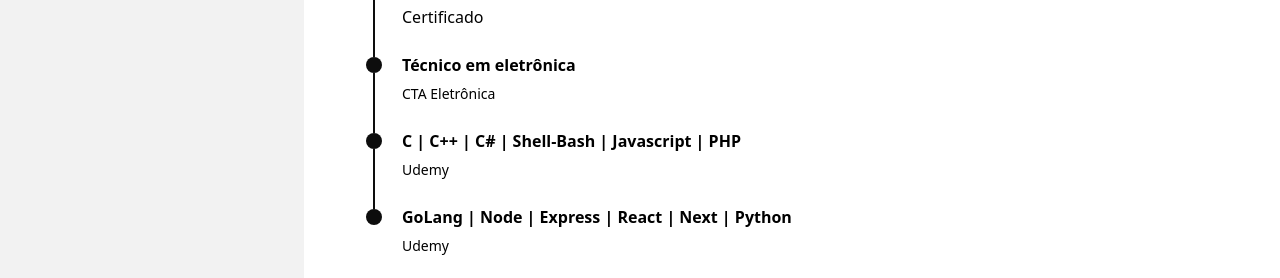
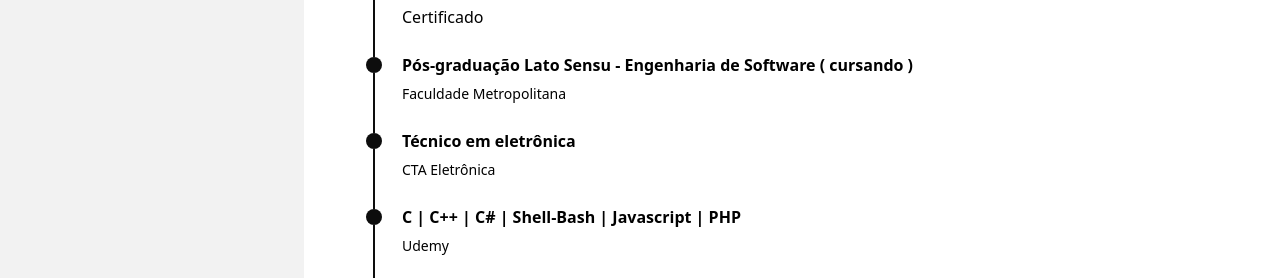
Before and after one commit to erascardsilva/curriculo, an Astro site: page /cv in a window 1280 px wide. Shown: the part 391-669 px from the top of the page. Built offline with nearby package versions, Linux system fonts and the light colour scheme; Astro itself is replaced by a stand-in of ours.

Commit message:
adicionado pos

```diff
--- a/src/pages/cv.astro
+++ b/src/pages/cv.astro
@@ -36,6 +36,11 @@ import TimeLineElement from "../components/cv/TimeLine.astro";
         Certificado
       </a>
     </TimeLineElement>
+
+    <TimeLineElement
+      title="Pós-graduação Lato Sensu - Engenharia de Software ( cursando )"
+      subtitle="Faculdade Metropolitana"
+    />
 
     <TimeLineElement title="Técnico em eletrônica" subtitle="CTA Eletrônica" />
     <TimeLineElement
```
Lines whose indentation alone changed are shown as unchanged.
